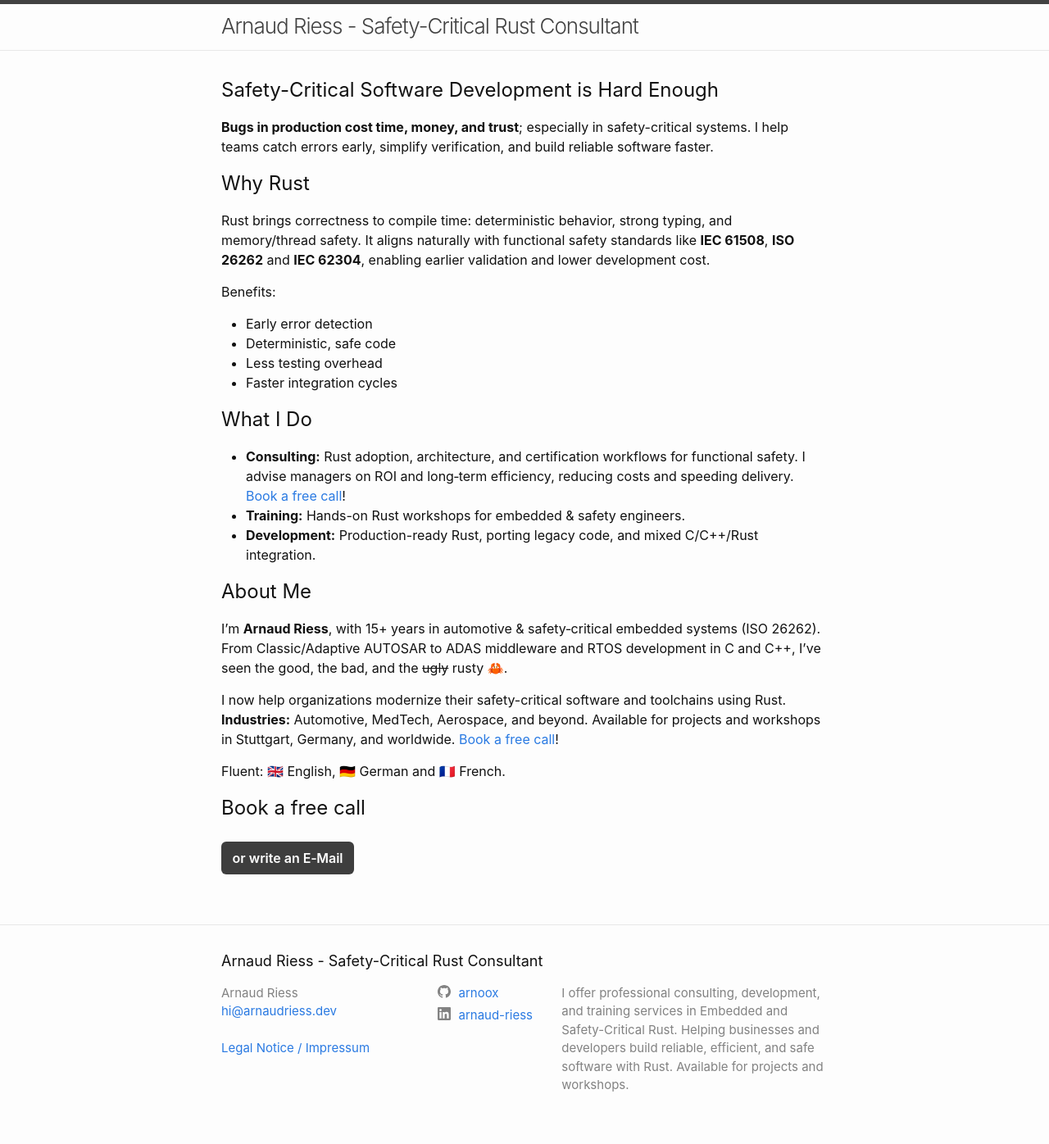
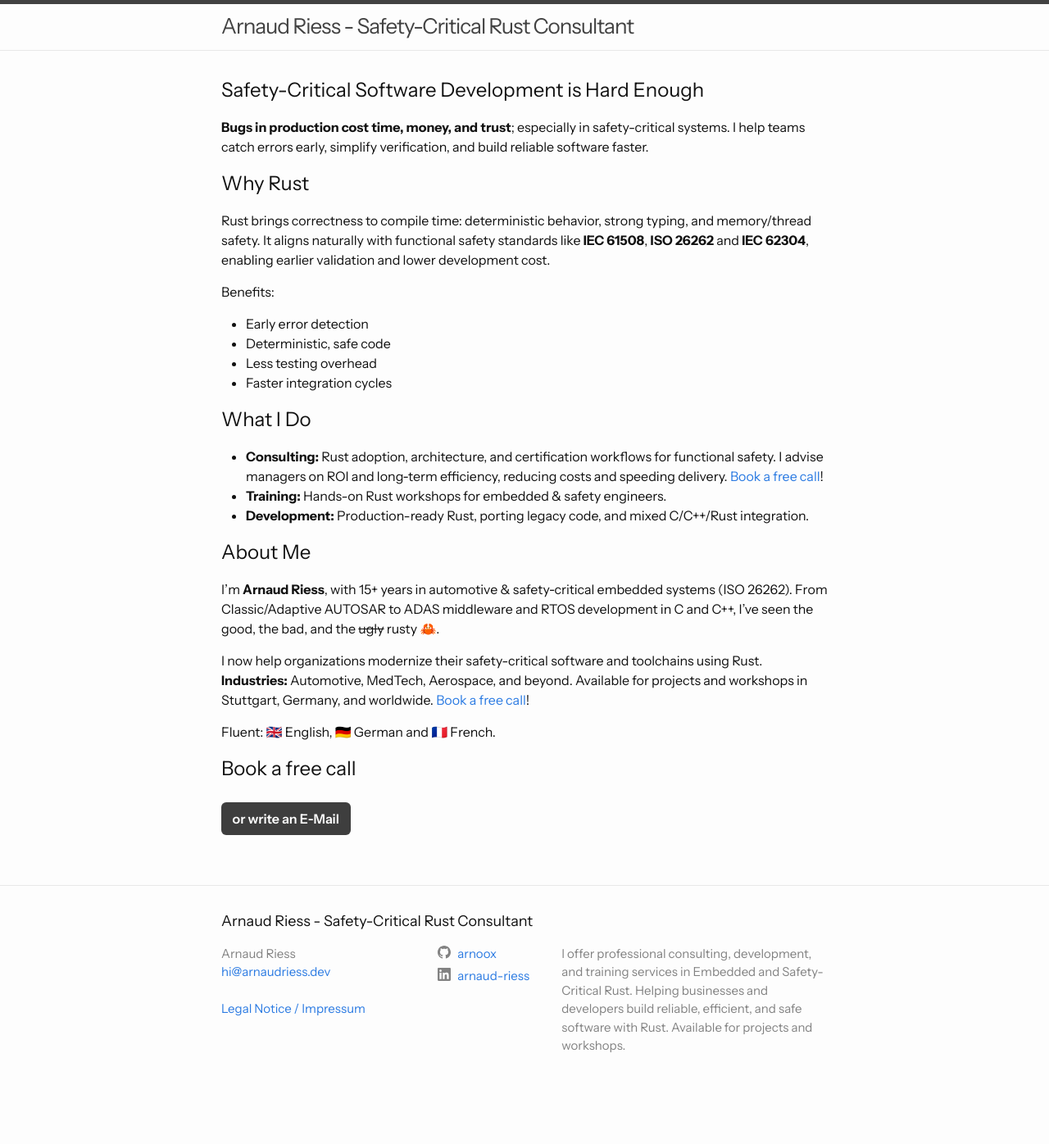
Before and after one commit to arnoox/arnaudriess-dev, a Jekyll site: the page built from index.markdown, in a window 1280 px wide. Shown: the whole page at 82% size. Built offline with Jekyll 4.4.1, drawn with Linux system fonts in a browser that asks for light colours; a script that is not in the unit is left out; after the commit the page ends 1348 px from its top, so only the background shows below that.

Commit message:
add Instrument Sans font to base font family

```diff
--- a/_sass/minima.scss
+++ b/_sass/minima.scss
@@ -2,7 +2,9 @@
 
 // Define defaults for each variable.
 
-$base-font-family: -apple-system, BlinkMacSystemFont, "Segoe UI", Roboto, Helvetica, Arial, sans-serif, "Apple Color Emoji", "Segoe UI Emoji", "Segoe UI Symbol" !default;
+@import url('https://fonts.googleapis.com/css2?family=Instrument+Sans:wght@400;600;700&display=swap');
+
+$base-font-family: "Instrument Sans", -apple-system, BlinkMacSystemFont, "Segoe UI", Roboto, Helvetica, Arial, sans-serif, "Apple Color Emoji", "Segoe UI Emoji", "Segoe UI Symbol" !default;
 $base-font-size: 16px !default;
 $base-font-weight: 400 !default;
 $small-font-size: $base-font-size * 0.875 !default;
```
